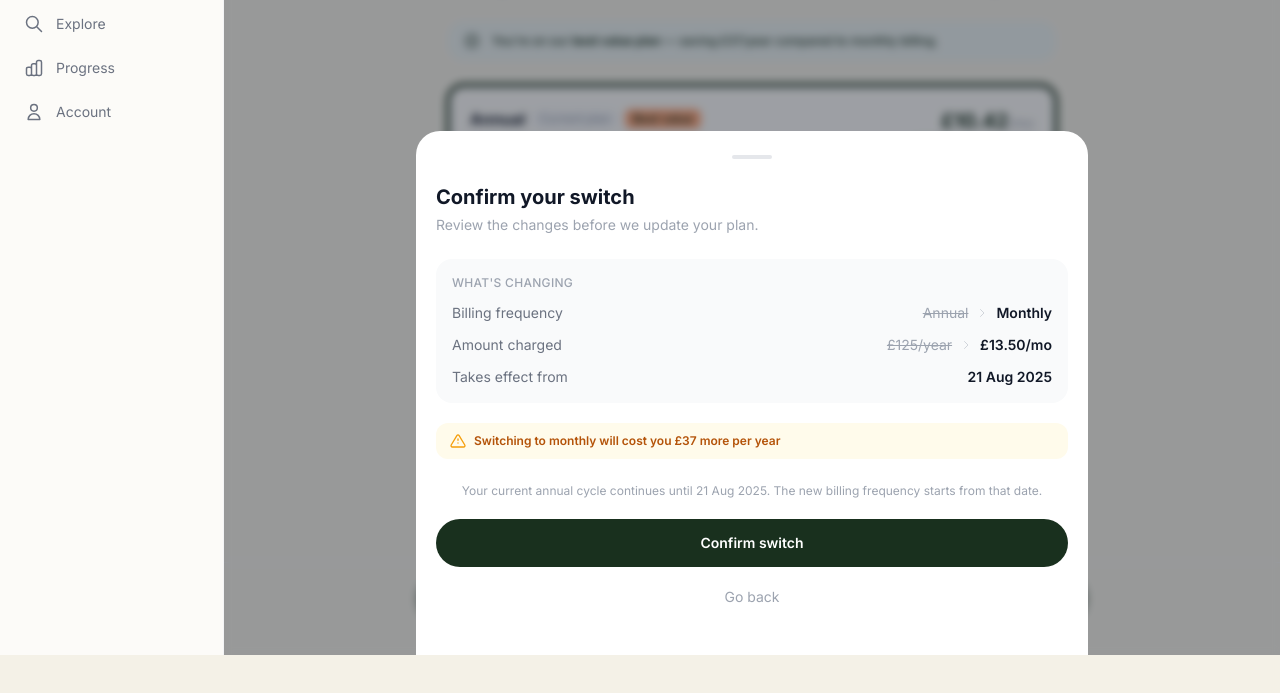
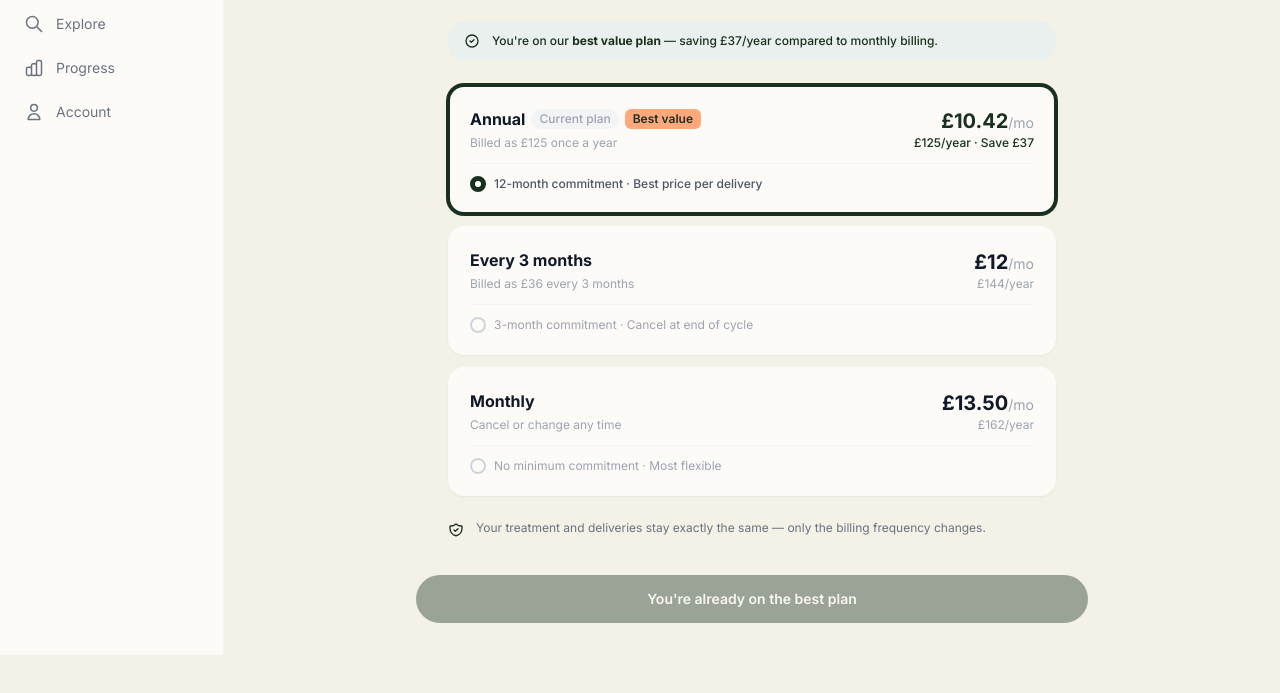
Before and after one commit to Jamie113/voy-portal, a website built with Vite: page offers.html in a window 1280 px wide. Shown: the part 145-838 px from the top of the page. Built offline with nearby package versions, Linux system fonts and the light colour scheme.

Commit message:
Fix offers confirm panel: use Alpine x-show instead of CSS class toggle

```diff
--- a/offers.html
+++ b/offers.html
@@ -9,7 +9,7 @@
     .offer-card { transition: box-shadow 0.15s, border-color 0.15s; cursor: pointer; }
     .offer-card.selected { border-color: #19301E; box-shadow: 0 0 0 2px #19301E; }
     .offer-card:not(.selected) { border-color: transparent; }
-    .hidden-panel { display: none; }
+    .hidden-panel { display: none !important; }
   </style>
 </head>
 <body class="font-sans text-gray-900 antialiased bg-voy-bg">
@@ -147,10 +147,10 @@
   </div>
 
   <!-- ── CONFIRM OVERLAY ──────────────────────────── -->
-  <div id="confirm-panel" class="fixed inset-0 md:left-56 z-40 flex flex-col justify-end hidden-panel">
+  <div id="confirm-panel" x-data="{ open: false }" x-show="open" style="display:none" class="fixed inset-0 md:left-56 z-40 flex flex-col justify-end">
 
     <!-- Scrim -->
-    <div class="absolute inset-0 bg-gray-900/40 backdrop-blur-sm" @click="hideConfirm()"></div>
+    <div class="absolute inset-0 bg-gray-900/40 backdrop-blur-sm" @click="open = false"></div>
 
     <!-- Sheet -->
     <div class="relative bg-white rounded-t-3xl px-5 pt-6 pb-10 md:max-w-2xl md:mx-auto md:w-full">
@@ -339,13 +339,12 @@
         document.getElementById('confirm-saving').className = 'text-xs font-semibold text-voy-green';
       }
 
-      const panel = document.getElementById('confirm-panel');
-      panel.classList.remove('hidden-panel');
+      document.getElementById('confirm-panel')._x_dataStack[0].open = true;
       document.body.style.overflow = 'hidden';
     }
 
     function hideConfirm() {
-      document.getElementById('confirm-panel').classList.add('hidden-panel');
+      document.getElementById('confirm-panel')._x_dataStack[0].open = false;
       document.body.style.overflow = '';
     }
   </script>
```
